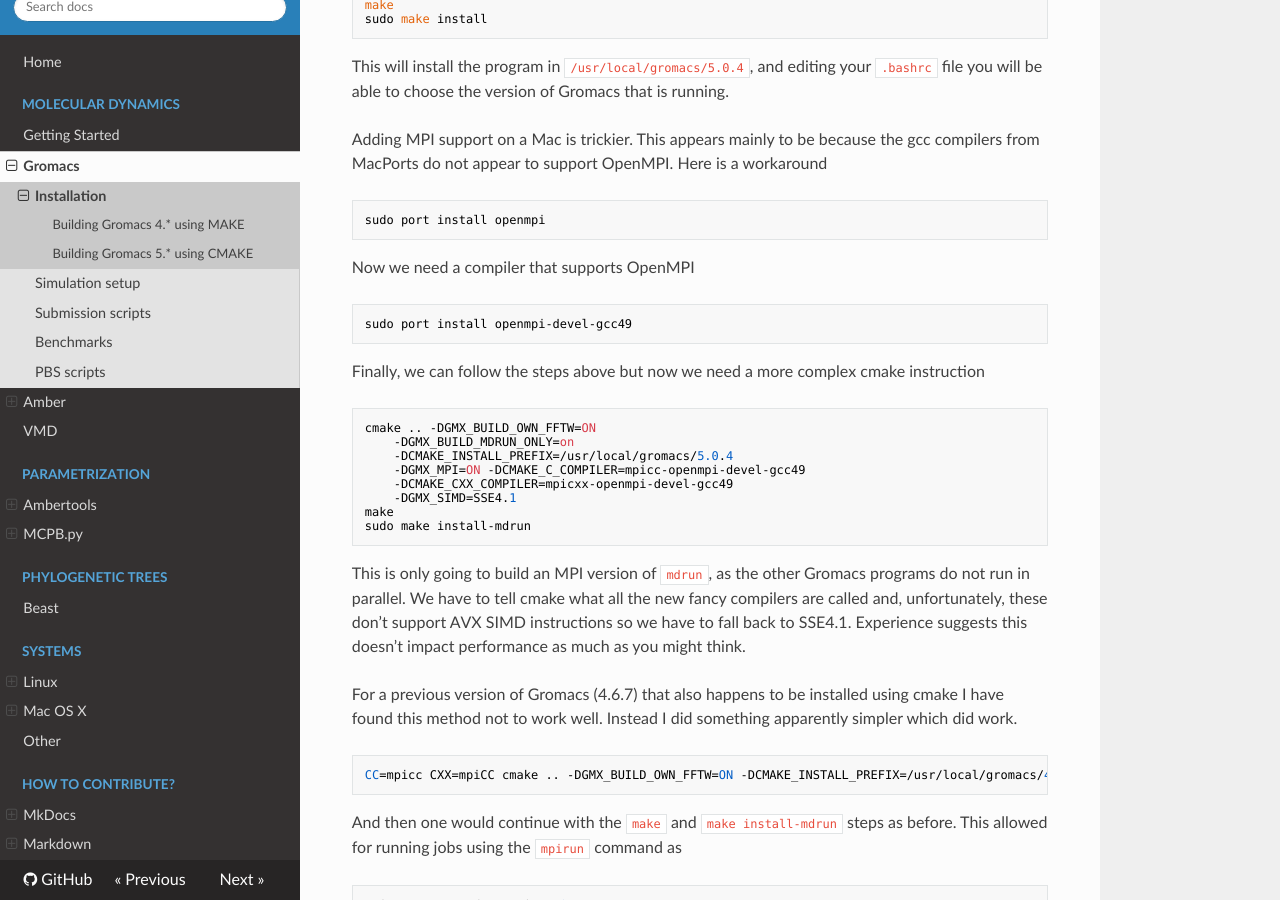
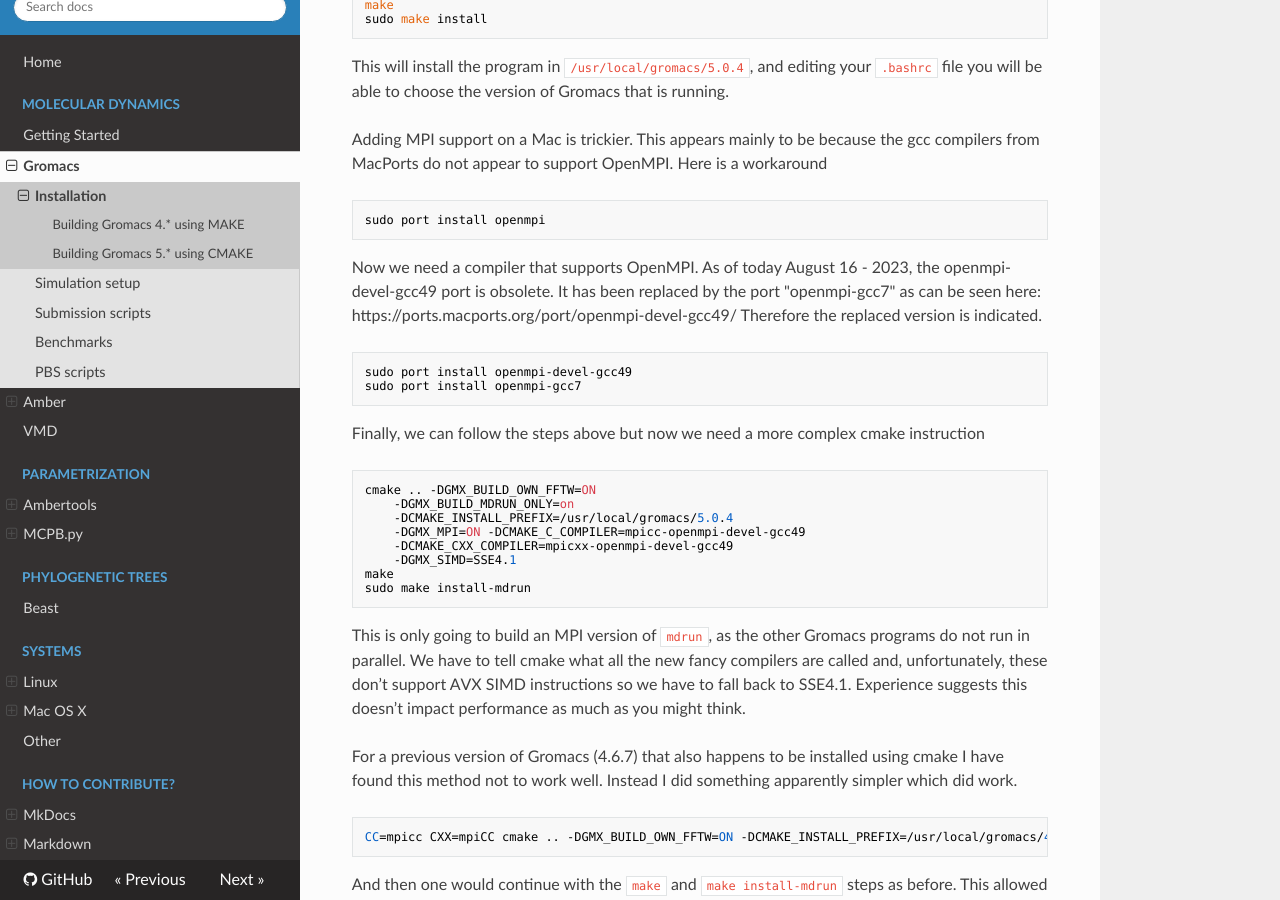
Before and after one commit to BioKT/ResDocs, an MkDocs documentation site: the page built from docs/Gromacs/installation.md, in a window 1280 px wide and 900 px high, scrolled down 1238 px. Built offline with MkDocs 1.6.1, drawn with Linux system fonts in a browser that asks for light colours; nearby versions of some CDN libraries.

Commit message:
openmpi-devel-gcc49 is obsolete.
openmpi-devel-gcc49 port for MPI in Mac is obsolete. It seems to be replaced by openmpi-gcc7.

````diff
--- a/docs/Gromacs/installation.md
+++ b/docs/Gromacs/installation.md
@@ -72,10 +72,12 @@
 sudo port install openmpi
 ```
 
-Now we need a compiler that supports OpenMPI
+Now we need a compiler that supports OpenMPI. As of today August 16 - 2023, the openmpi-devel-gcc49 port is obsolete. It has been replaced by the port "openmpi-gcc7" as can be seen here: https://ports.macports.org/port/openmpi-devel-gcc49/
+Therefore the replaced version is indicated.
 
 ```
 sudo port install openmpi-devel-gcc49
+sudo port install openmpi-gcc7
 ```
 
 Finally, we can follow the steps above but now we need a more complex cmake instruction
````
